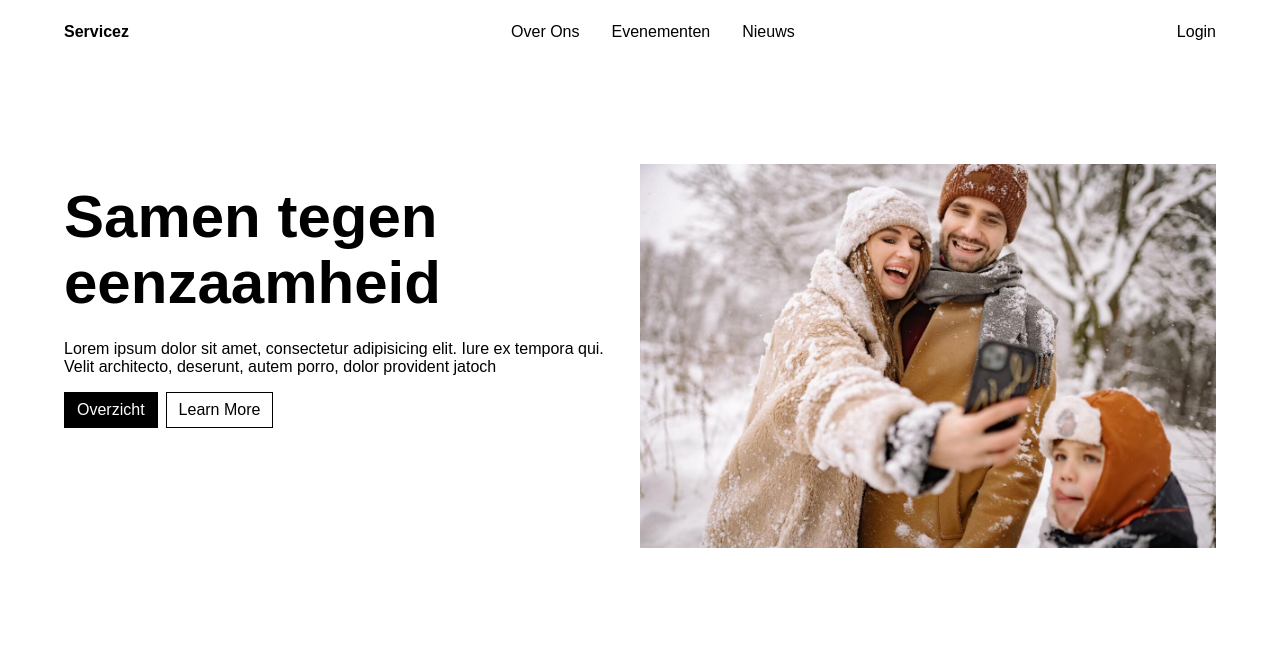
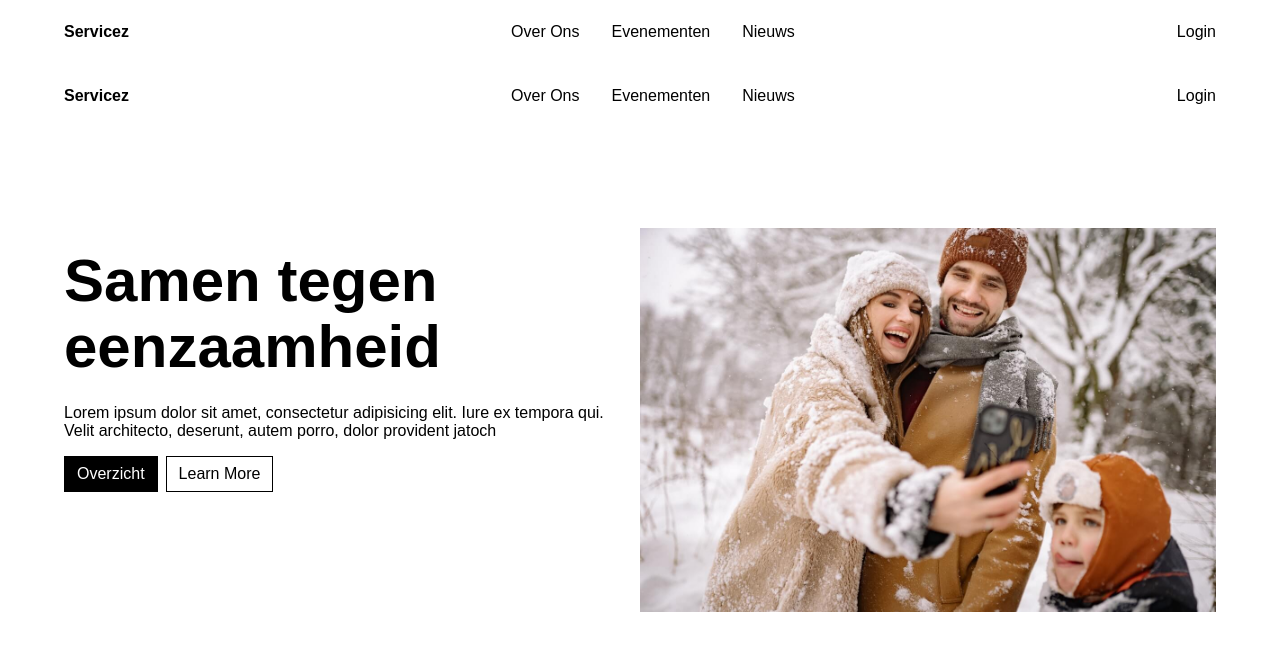
Before and after one commit to Markiesch/Hackathon, a Nuxt app: page / in a window 1280 px wide. Shown: the top 650 px of the page. Built offline with nearby package versions, Linux system fonts and the light colour scheme.

Commit message:
Added default layout

```diff
--- a/app.vue
+++ b/app.vue
@@ -16,9 +16,9 @@
     <Meta name="theme-color" content="#ffffff" />
   </Head>
 
-  <div>
+  <NuxtLayout>
     <NuxtPage />
-  </div>
+  </NuxtLayout>
 </template>
 
 <style lang="scss">
--- /dev/null
+++ b/layouts/default.vue
@@ -0,0 +1,6 @@
+<template>
+  <div>
+    <Navigation />
+    <slot />
+  </div>
+</template>
```
